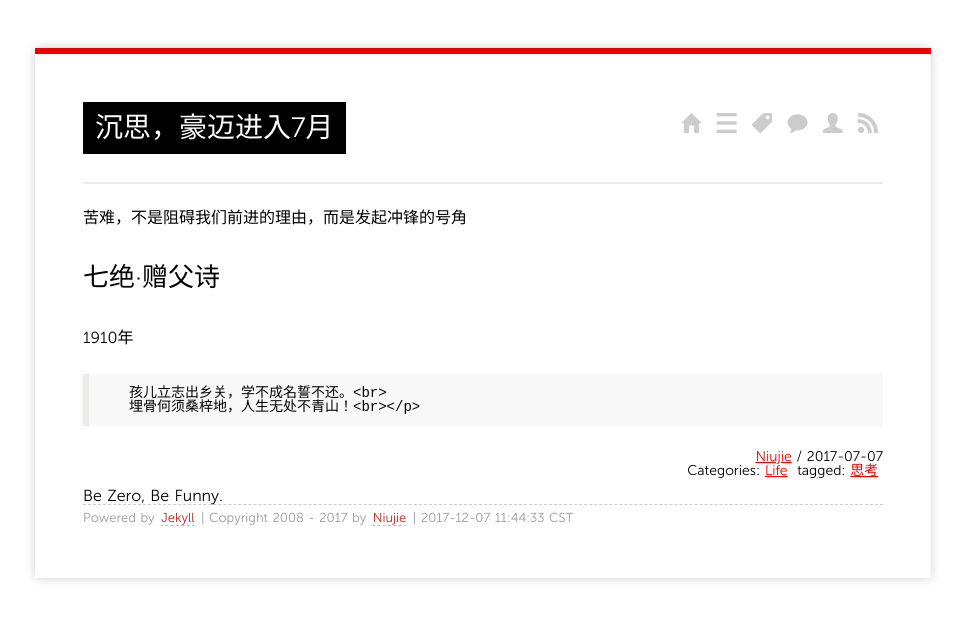
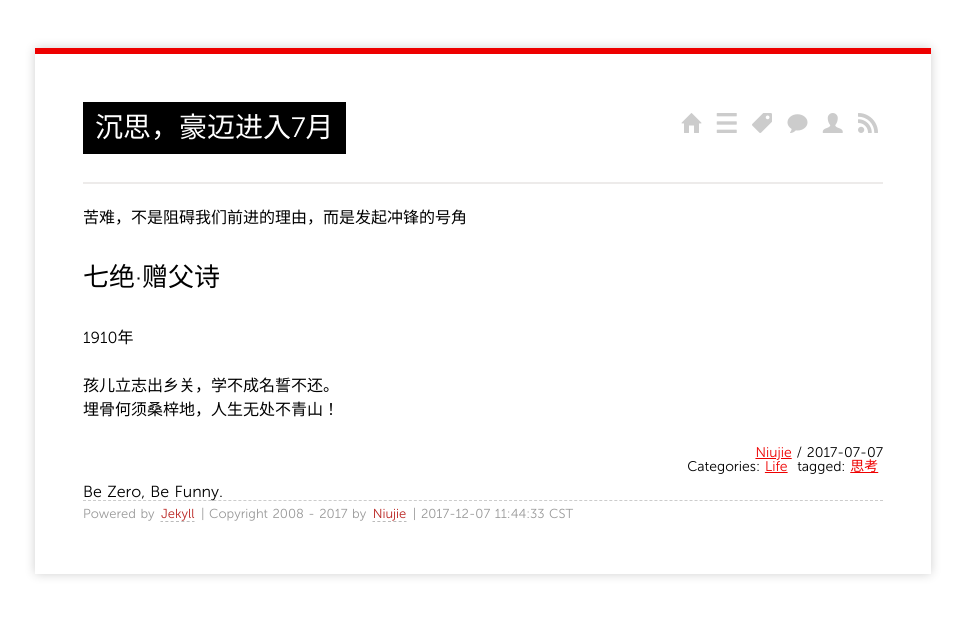
Before and after one commit to niuziru/niuziru.github.io, a Jekyll site: the page built from _posts/2017/2017-07-07-new-day-new-man.md, in a window 1280 px wide. Shown: the top 620 px of the page, without its empty margins (157-1122 px from the left). Built offline with Jekyll 4.4.1, drawn with Linux system fonts in a browser that asks for light colours.

```diff
--- a/_posts/2017/2017-07-07-new-day-new-man.md
+++ b/_posts/2017/2017-07-07-new-day-new-man.md
@@ -14,5 +14,5 @@
 
 1910年
 
-    　　孩儿立志出乡关，学不成名誓不还。<br>
-    　　埋骨何须桑梓地，人生无处不青山！<br></p>
+孩儿立志出乡关，学不成名誓不还。<br>
+埋骨何须桑梓地，人生无处不青山！<br>
```
